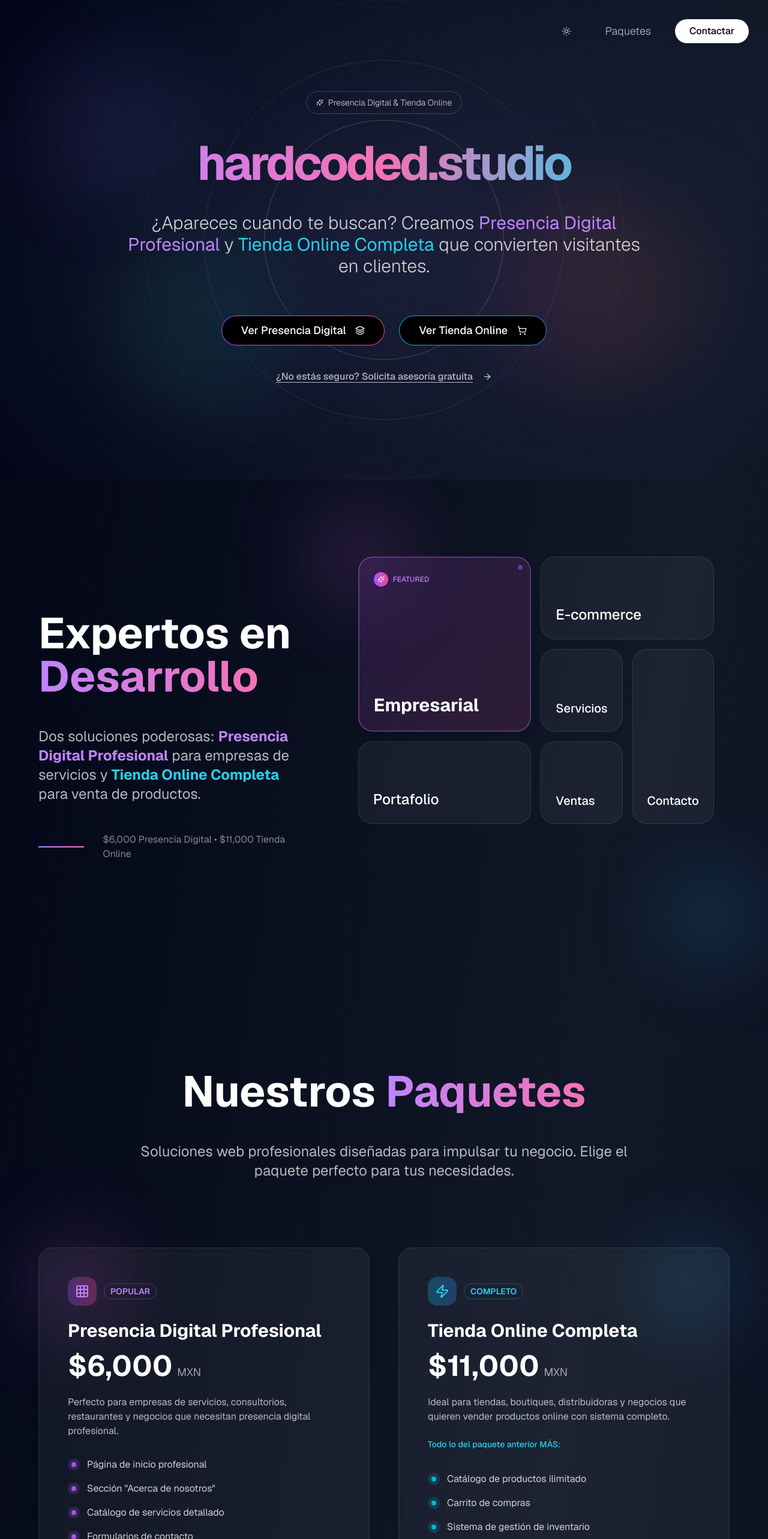
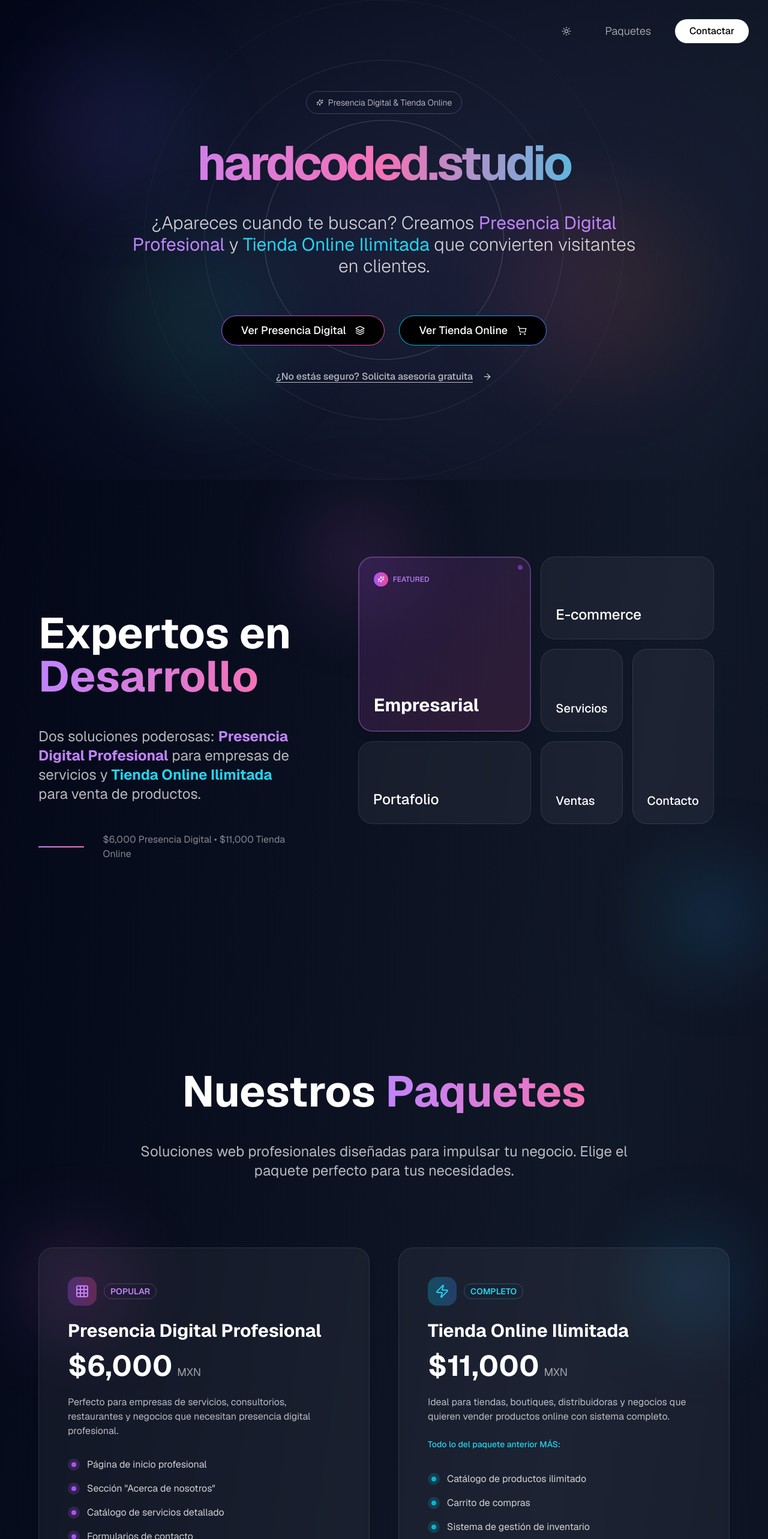
Before and after one commit to state-of-dev/hardcoded, a Next.js app: page / in a window 1280 px wide. Shown: the top 2566 px of the page at 60% size. Built offline with nearby package versions, Linux system fonts and the light colour scheme.

Commit message:
tienda online ilimitada

```diff
--- a/app/page.tsx
+++ b/app/page.tsx
@@ -423,7 +423,7 @@ export default function LunchBoxLanding() {
             </h1>
 
             <p className="text-base sm:text-lg md:text-xl lg:text-2xl xl:text-3xl text-gray-700 dark:text-white/80 mb-8 md:mb-12 lg:mb-16 max-w-4xl mx-auto leading-relaxed font-light px-4">
-              ¿Apareces cuando te buscan? Creamos <strong className="text-purple-600 dark:text-purple-400">Presencia Digital Profesional</strong> y <strong className="text-cyan-600 dark:text-cyan-400">Tienda Online Completa</strong> que convierten visitantes en clientes.
+              ¿Apareces cuando te buscan? Creamos <strong className="text-purple-600 dark:text-purple-400">Presencia Digital Profesional</strong> y <strong className="text-cyan-600 dark:text-cyan-400">Tienda Online Ilimitada</strong> que convierten visitantes en clientes.
             </p>
 
             <div className="flex flex-col sm:flex-row items-center justify-center gap-4 sm:gap-6">
@@ -478,7 +478,7 @@ export default function LunchBoxLanding() {
                   </span>
                 </h2>
                 <p className="text-base sm:text-lg md:text-xl lg:text-2xl text-gray-700 dark:text-white/70 mb-6 md:mb-8 lg:mb-12 leading-relaxed max-w-2xl mx-auto xl:mx-0">
-                  Dos soluciones poderosas: <strong className="text-purple-600 dark:text-purple-400">Presencia Digital Profesional</strong> para empresas de servicios y <strong className="text-cyan-600 dark:text-cyan-400">Tienda Online Completa</strong> para venta de productos.
+                  Dos soluciones poderosas: <strong className="text-purple-600 dark:text-purple-400">Presencia Digital Profesional</strong> para empresas de servicios y <strong className="text-cyan-600 dark:text-cyan-400">Tienda Online Ilimitada</strong> para venta de productos.
                 </p>
                 <div className="flex items-center justify-center xl:justify-start gap-4 md:gap-6 lg:gap-8">
                   <div className="w-12 sm:w-16 md:w-20 h-[2px] bg-gradient-to-r from-purple-600 to-pink-600 dark:from-purple-400 dark:to-pink-400" />
@@ -719,7 +719,7 @@ export default function LunchBoxLanding() {
                     </div>
 
                     <h3 className="text-xl sm:text-2xl md:text-3xl font-bold mb-3 sm:mb-4 text-gray-900 dark:text-white">
-                      Tienda Online Completa
+                      Tienda Online Ilimitada
                     </h3>
 
                     <div className="flex items-baseline gap-2 mb-4 sm:mb-6">
@@ -1058,7 +1058,7 @@ export default function LunchBoxLanding() {
                     Soluciones Escalables
                   </h3>
                   <p className="text-lg md:text-xl text-gray-700 dark:text-white/70 leading-relaxed mb-6 md:mb-8">
-                    Desde Presencia Digital Profesional hasta Tienda Online Completa. Elige el paquete que mejor se adapte a tus
+                    Desde Presencia Digital Profesional hasta Tienda Online Ilimitada. Elige el paquete que mejor se adapte a tus
                     necesidades actuales.
                   </p>
                   <div className="mb-8 md:mb-12">
@@ -1113,7 +1113,7 @@ export default function LunchBoxLanding() {
                     <ShoppingCart className="w-8 md:w-10 h-8 md:h-10 text-cyan-600 dark:text-cyan-400" />
                   </div>
                   <h3 className="text-2xl md:text-3xl lg:text-4xl font-bold mb-6 md:mb-8 text-gray-900 dark:text-white">
-                    Tienda Online Completa
+                    Tienda Online Ilimitada
                   </h3>
                   <p className="text-lg md:text-xl text-gray-700 dark:text-white/70 leading-relaxed mb-6 md:mb-8">
                     Carrito de compras, pagos seguros, control de inventario y panel administrativo. Todo lo que necesitas para vender online.
@@ -1429,7 +1429,7 @@ export default function LunchBoxLanding() {
                       >
                         <option value="">Selecciona una opción</option>
                         <option value="empresarial">Presencia Digital Profesional ($6,000)</option>
-                        <option value="ecommerce">Tienda Online Completa ($11,000)</option>
+                        <option value="ecommerce">Tienda Online Ilimitada ($11,000)</option>
                         <option value="asesoria">No estoy seguro, necesito asesoría</option>
                       </select>
                     </div>
```
